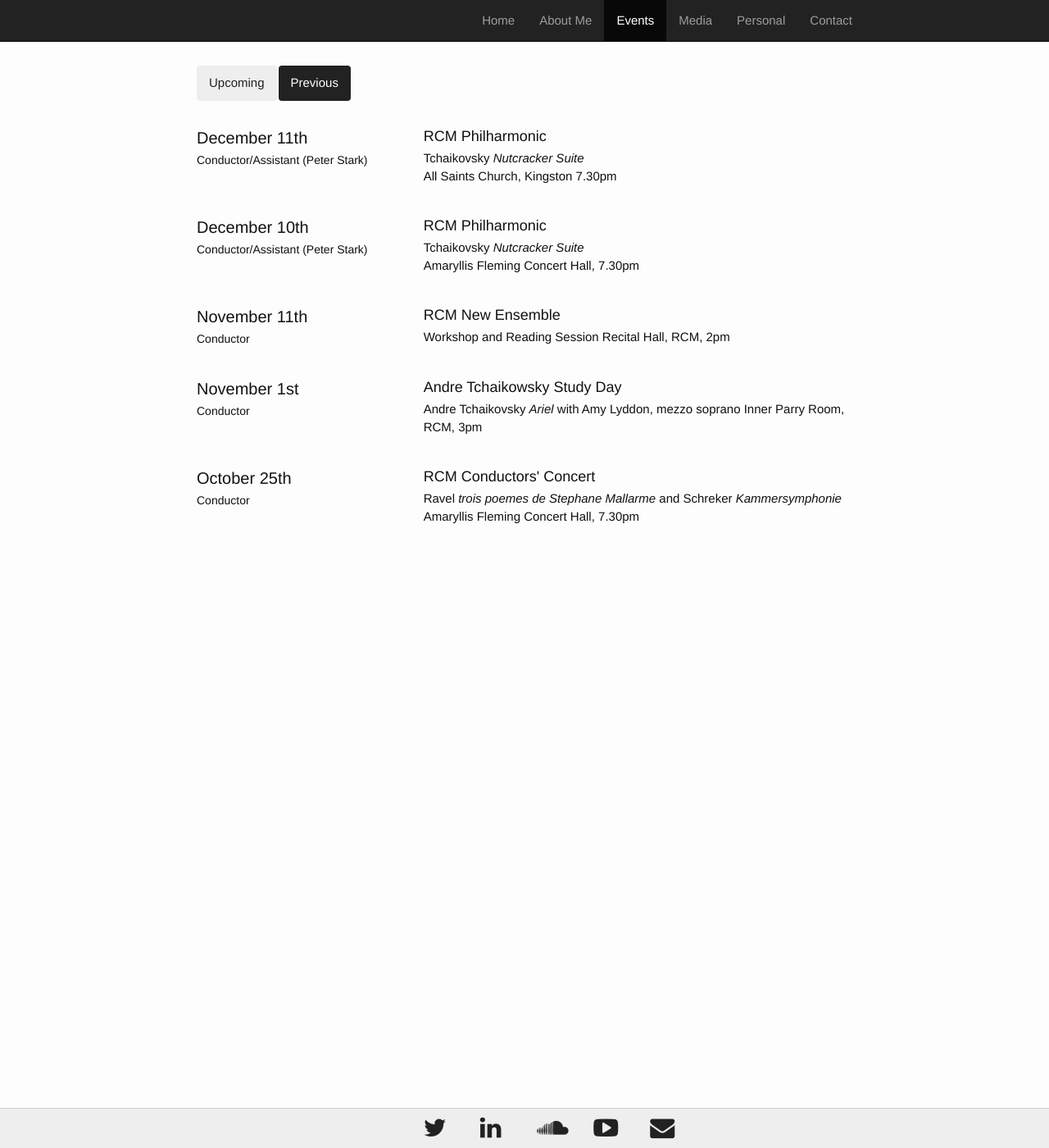
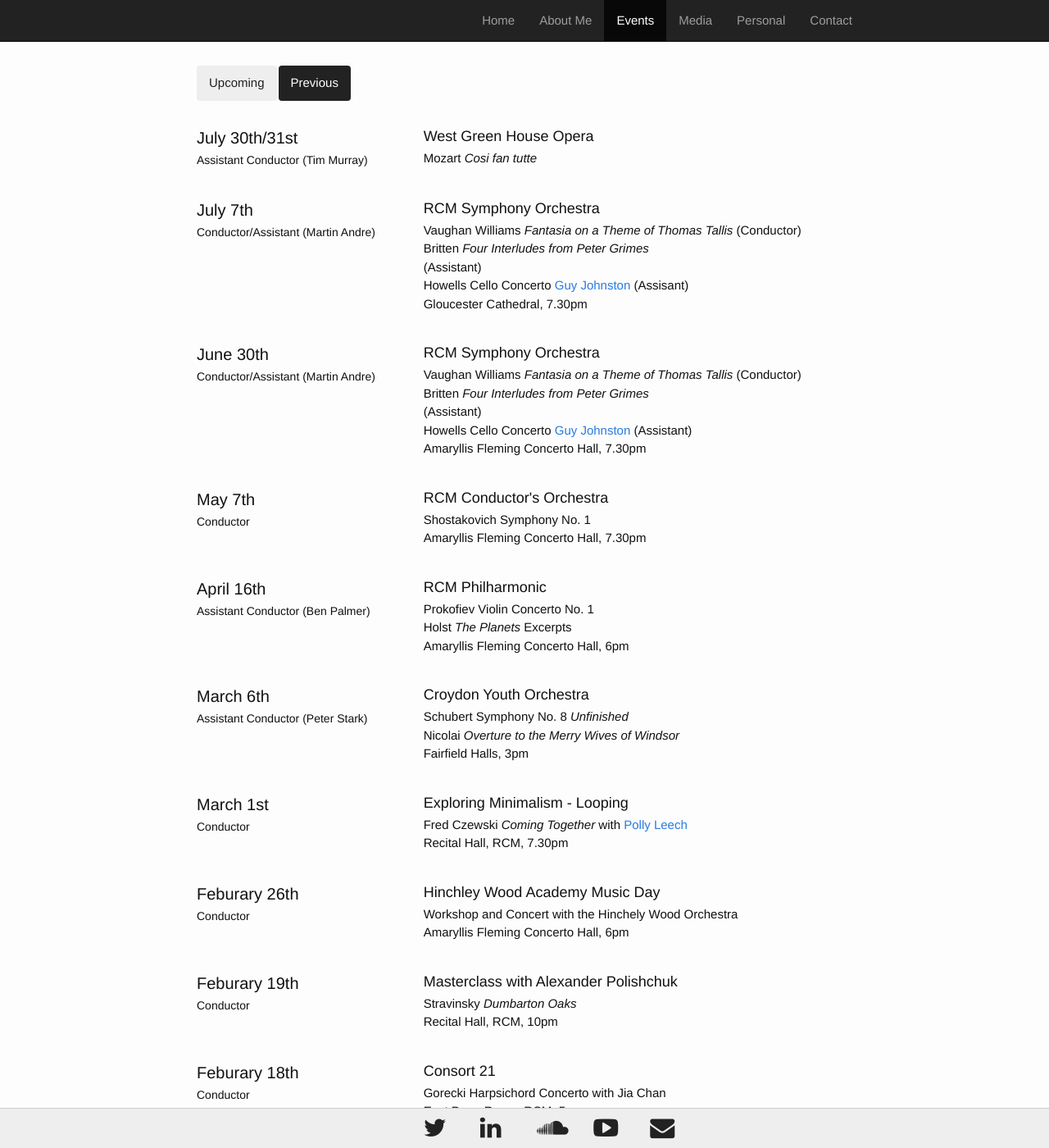
Before and after one commit to musicman10201/musicman10201.github.io, a Jekyll site: the page built from previous_events.html, in a window 1280 px wide and 1400 px high. Shown: the whole window at 82% size. Built offline with Jekyll 4.4.1, drawn with Linux system fonts in a browser that asks for light colours; some of the changed text lies outside the part shown.

Commit message:
Update previousevents.yml

```diff
--- a/_data/previousevents.yml
+++ b/_data/previousevents.yml
@@ -1,3 +1,107 @@
+-
+  date: July 30th/31st
+  title: Assistant Conductor (Tim Murray)
+  description: West Green House Opera
+  subdescription: |
+    Mozart <i>Cosi fan tutte</i>
+-
+  date: July 7th
+  title: Conductor/Assistant (Martin Andre)
+  description: RCM Symphony Orchestra
+  subdescription: |
+    Vaughan Williams <i>Fantasia on a Theme of Thomas Tallis</i> (Conductor)<br>
+    Britten <i> Four Interludes from Peter Grimes</i><br> (Assistant)<br>
+    Howells Cello Concerto <a href="http://guy-johnston.com/">Guy Johnston</a> (Assisant)<br>
+    Gloucester Cathedral, 7.30pm
+-
+  date: June 30th
+  title: Conductor/Assistant (Martin Andre)
+  description: RCM Symphony Orchestra
+  subdescription: |
+    Vaughan Williams <i>Fantasia on a Theme of Thomas Tallis</i> (Conductor)<br>
+    Britten <i>Four Interludes from Peter Grimes</i><br> (Assistant)<br>
+    Howells Cello Concerto <a href="http://guy-johnston.com/">Guy Johnston</a> (Assistant)<br>
+    Amaryllis Fleming Concerto Hall, 7.30pm
+-
+  date: May 7th
+  title: Conductor
+  description: RCM Conductor's Orchestra
+  subdescription: |
+    Shostakovich Symphony No. 1<br>
+    Amaryllis Fleming Concerto Hall, 7.30pm
+-
+  date: April 16th
+  title: Assistant Conductor (Ben Palmer)
+  description: RCM Philharmonic
+  subdescription: |
+    Prokofiev Violin Concerto No. 1 <br>
+    Holst <i>The Planets</i> Excerpts<br>
+    Amaryllis Fleming Concerto Hall, 6pm
+-
+  date: March 6th
+  title: Assistant Conductor (Peter Stark)
+  description: Croydon Youth Orchestra
+  subdescription: |
+    Schubert Symphony No. 8 <i>Unfinished</i><br>
+    Nicolai <i>Overture to the Merry Wives of Windsor</i><br>
+    Fairfield Halls, 3pm
+-
+  date: March 1st
+  title: Conductor
+  description: Exploring Minimalism - Looping
+  subdescription: |
+    Fred Czewski <i>Coming Together</i> with <a href="http://www.pollyleech.com/">Polly Leech</a><br>
+    Recital Hall, RCM, 7.30pm
+-
+  date: Feburary 26th
+  title: Conductor
+  description: Hinchley Wood Academy Music Day
+  subdescription: |
+    Workshop and Concert with the Hinchely Wood Orchestra<br>
+    Amaryllis Fleming Concerto Hall, 6pm
+-
+  date: Feburary 19th
+  title: Conductor
+  description: Masterclass with Alexander Polishchuk
+  subdescription: |
+    Stravinsky <i> Dumbarton Oaks</i><br>
+    Recital Hall, RCM, 10pm
+-
+  date: Feburary 18th
+  title: Conductor
+  description: Consort 21
+  subdescription: |
+    Gorecki Harpsichord Concerto with Jia Chan<br>
+    East Parry Room, RCM, 5pm
+-
+  date: February 11th
+  title: Conductor
+  description: RCM Dutilleux Festival
+  subdescription: |
+    Dutilleux <i>Les Citations</i> and Ohana <i>Miroirs de Clandestine</i>
+    Amaryllis Fleming Concert Hall, 9.30pm
+-
+  date: February 7th
+  title: Conductor
+  description: RCM Conductor's Concert
+  subdescription: |
+    Sibelius <i>Symphony No. 1</i><br>
+    Amaryllis Fleming Concert Hall, 7.30pm
+-
+  date: January 25th
+  title: Assistant Conductor (Martin Andre)
+  description: RCM Philharmonic
+  subdescription: |
+    Rachmaninoff <i>Piano Concerto No. 3</i> with<br>
+    <a href="http://www.pisarenkovitaly.com/">Vitaly Pisarenko</a><br>
+    Amaryllis Fleming Concert Hall, 6pm
+-
+  date: January 14th
+  title: Assistant Conductor (Peter Stark)
+  description: RCM Philharmonic
+  subdescription: |
+    Elgar <i>Enigma Varations</i><br>
+    Amaryllis Fleming Concert Hall, 6pm
 -
   date: December 11th
   title:  Conductor/Assistant (Peter Stark)
```
